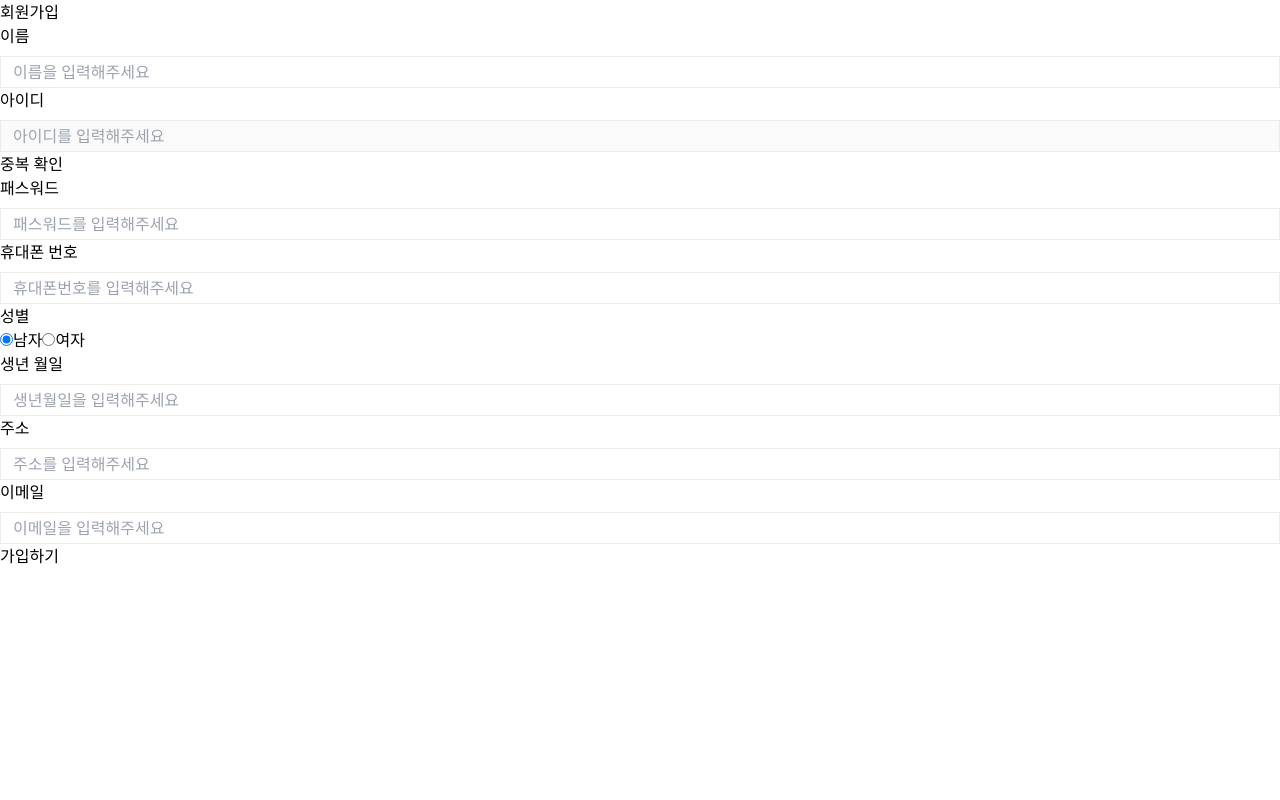
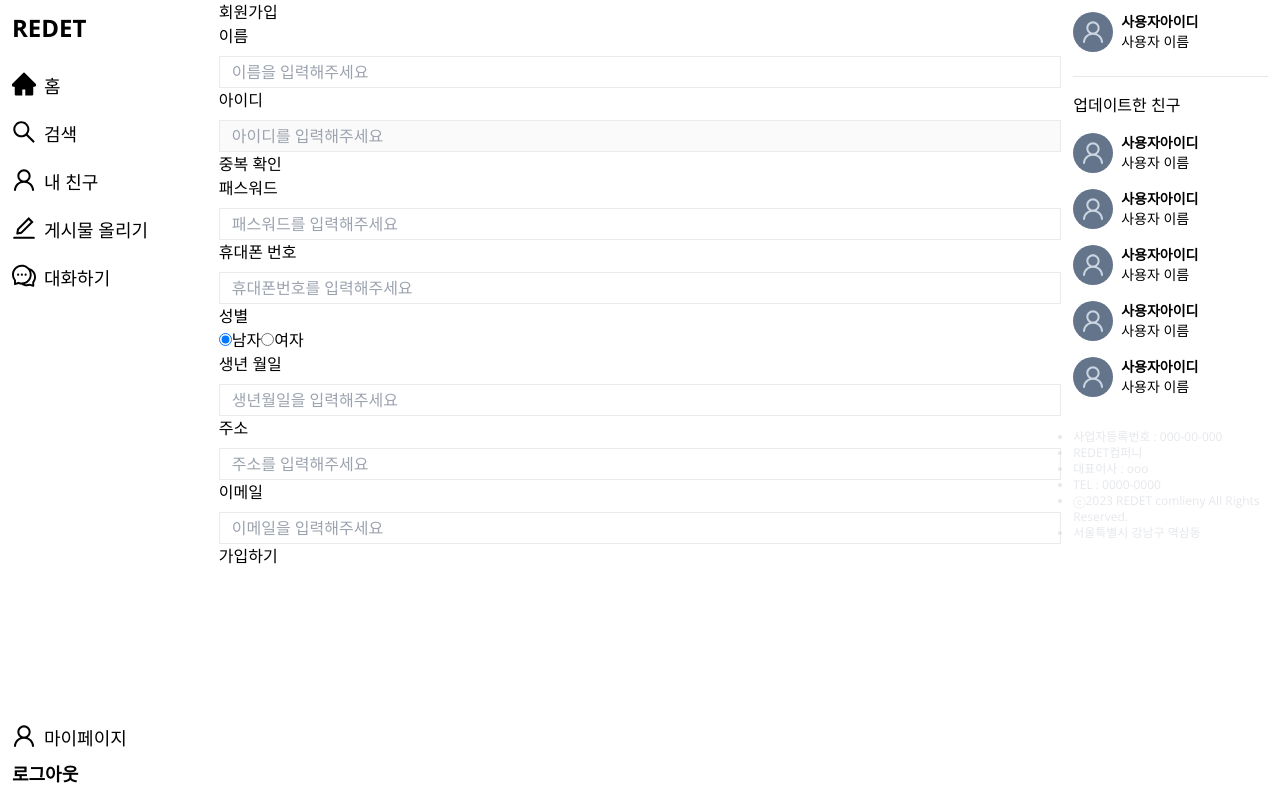
Before and after one commit to kangtae/insta_front, a Next.js app: page /signin in a window 1280 px wide. Built offline with nearby package versions, Linux system fonts and the light colour scheme.

Commit message:
공통 레이아웃 1차 완료

```diff
--- a/package.json
+++ b/package.json
@@ -9,6 +9,7 @@
     "lint": "next lint"
   },
   "dependencies": {
+    "@ant-design/icons": "^5.2.6",
     "@types/node": "20.4.9",
     "@types/react": "18.2.19",
     "@types/react-dom": "18.2.7",
--- a/src/app/layout.tsx
+++ b/src/app/layout.tsx
@@ -1,6 +1,10 @@
+import Nav from "@/components/Nav";
 import "./globals.css";
 import type { Metadata } from "next";
 import { Open_Sans } from "next/font/google";
+import Link from "next/link";
+import Sidebar from "@/components/Sidebar";
+import BottomNav from "@/components/BottomNav";
 
 const sans = Open_Sans({ subsets: ["latin"] });
 
@@ -16,7 +20,21 @@ export default function RootLayout({
 }) {
     return (
         <html lang="en" className={sans.className}>
-            <body>{children}</body>
+            <body>
+                <div className="flex justify-between">
+                    <div className="flex flex-col justify-between w-1/4 h-screen p-3">
+                        <div>
+                            <h1 className="text-2xl font-bold">
+                                <Link href="/">REDET</Link>
+                            </h1>
+                            <Nav />
+                        </div>
+                        <BottomNav />
+                    </div>
+                    <div className="w-full">{children}</div>
+                    <Sidebar />
+                </div>
+            </body>
         </html>
     );
 }
--- /dev/null
+++ b/src/components/BottomNav.tsx
@@ -0,0 +1,20 @@
+import { UserOutlined } from "@ant-design/icons";
+import NavLink from "./NavLink";
+import Link from "next/link";
+
+export default function BottomNav() {
+    return (
+        <div className="flex flex-col">
+            <NavLink
+                data={{
+                    title: "마이페이지",
+                    url: "/mypage",
+                    icon: <UserOutlined />,
+                }}
+            />
+            <Link href="" className="mt-2 text-lg font-bold">
+                로그아웃
+            </Link>
+        </div>
+    );
+}
--- /dev/null
+++ b/src/components/Nav.tsx
@@ -0,0 +1,33 @@
+import Link from "next/link";
+import {
+    HomeFilled,
+    SearchOutlined,
+    UserOutlined,
+    EditOutlined,
+    CommentOutlined,
+} from "@ant-design/icons";
+import NavLink from "./NavLink";
+
+const NAV_DATA = [
+    { title: "홈", url: "/", icon: <HomeFilled /> },
+    { title: "검색", url: "/search", icon: <SearchOutlined /> },
+    { title: "내 친구", url: "/friends", icon: <UserOutlined /> },
+    { title: "게시물 올리기", url: "/upload", icon: <EditOutlined /> },
+    { title: "대화하기", url: "/chat", icon: <CommentOutlined /> },
+];
+
+export default function Nav() {
+    return (
+        <>
+            <ul className="mt-6">
+                {NAV_DATA.map((el) => {
+                    return (
+                        <li key={el.title} className="mt-4 first:mt-0">
+                            <NavLink data={el} />
+                        </li>
+                    );
+                })}
+            </ul>
+        </>
+    );
+}
--- /dev/null
+++ b/src/components/NavLink.tsx
@@ -0,0 +1,18 @@
+import Link from "next/link";
+
+interface IProps {
+    data: {
+        title: string;
+        url: string;
+        icon: JSX.Element;
+    };
+}
+
+export default function NavLink({ data }: IProps) {
+    return (
+        <Link href={data.url} className="text-lg">
+            <i className="mr-2 text-2xl">{data.icon}</i>
+            {data.title}
+        </Link>
+    );
+}
--- /dev/null
+++ b/src/components/Sidebar.tsx
@@ -0,0 +1,22 @@
+import UpdateFriendsList from "./UpdateFriendsList";
+import UserItem from "./UserItem";
+
+export default function Sidebar() {
+    return (
+        <div className="w-1/4 p-3">
+            <UserItem data={{ id: "사용자아이디", name: "사용자 이름" }} />
+            <div className="mt-6 pt-4 border-t border-gray-200">
+                <h4>업데이트한 친구</h4>
+                <UpdateFriendsList />
+            </div>
+            <ul className="mt-8 text-gray-200 text-xs list-disc">
+                <li>사업자등록번호 : 000-00-000</li>
+                <li>REDET컴퍼니</li>
+                <li>대표이사 : ooo </li>
+                <li>TEL : 0000-0000 </li>
+                <li>ⓒ2023 REDET comlieny All Rights Reserved. </li>
+                <li>서울특별시 강남구 역삼동</li>
+            </ul>
+        </div>
+    );
+}
--- /dev/null
+++ b/src/components/UpdateFriendsList.tsx
@@ -0,0 +1,18 @@
+import UserItem from "./UserItem";
+
+export default function UpdateFriendsList() {
+    return (
+        <ul className="mt-4">
+            {new Array(5).fill(1).map((el, idx) => (
+                <li key={idx} className="mt-4 first:mt-0">
+                    <UserItem
+                        data={{
+                            id: "사용자아이디",
+                            name: "사용자 이름",
+                        }}
+                    />
+                </li>
+            ))}
+        </ul>
+    );
+}
--- /dev/null
+++ b/src/components/UserItem.tsx
@@ -0,0 +1,19 @@
+import { UserOutlined } from "@ant-design/icons";
+
+interface IProps {
+    data: { id: string; name: string };
+}
+
+export default function UserItem({ data }: IProps) {
+    return (
+        <div className="flex items-center relative">
+            <i className="flex items-center justify-center absolute top-0 left-0 w-10 h-10 rounded-full bg-slate-500">
+                <UserOutlined className="text-2xl text-slate-300" />
+            </i>
+            <div className="pl-12">
+                <p className="text-sm font-bold">{data.id}</p>
+                <p className="text-sm">{data.name}</p>
+            </div>
+        </div>
+    );
+}
```
Also changed, not shown: 1 other file (tests, documents, lock files or other folders).
